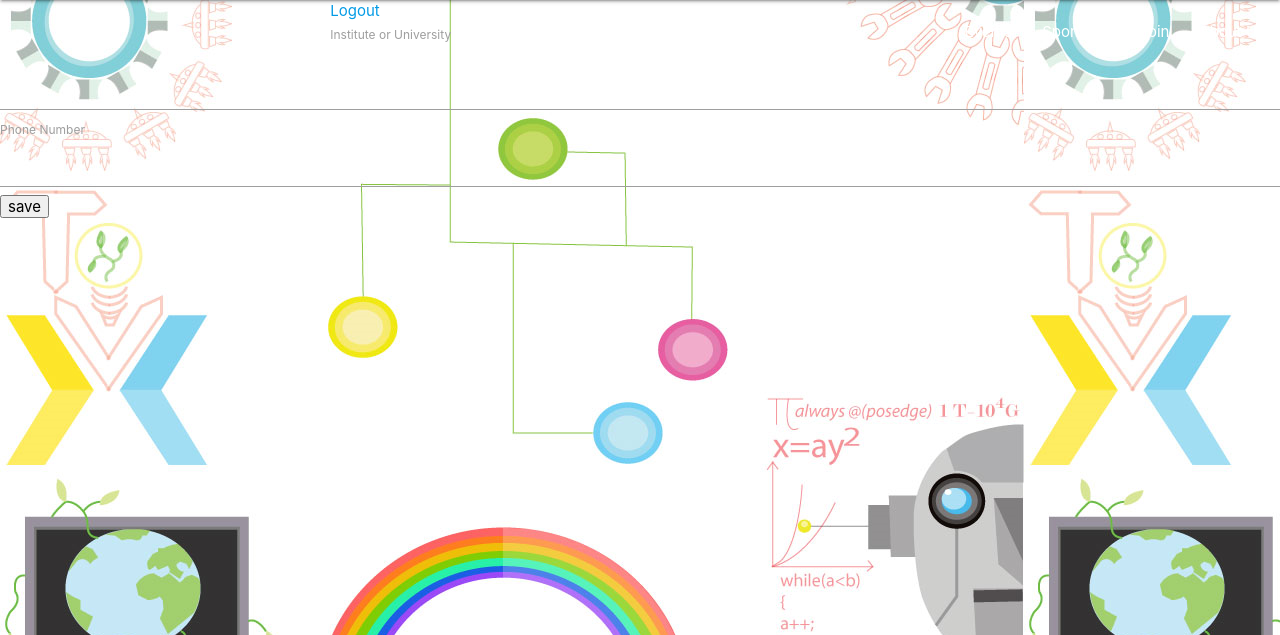
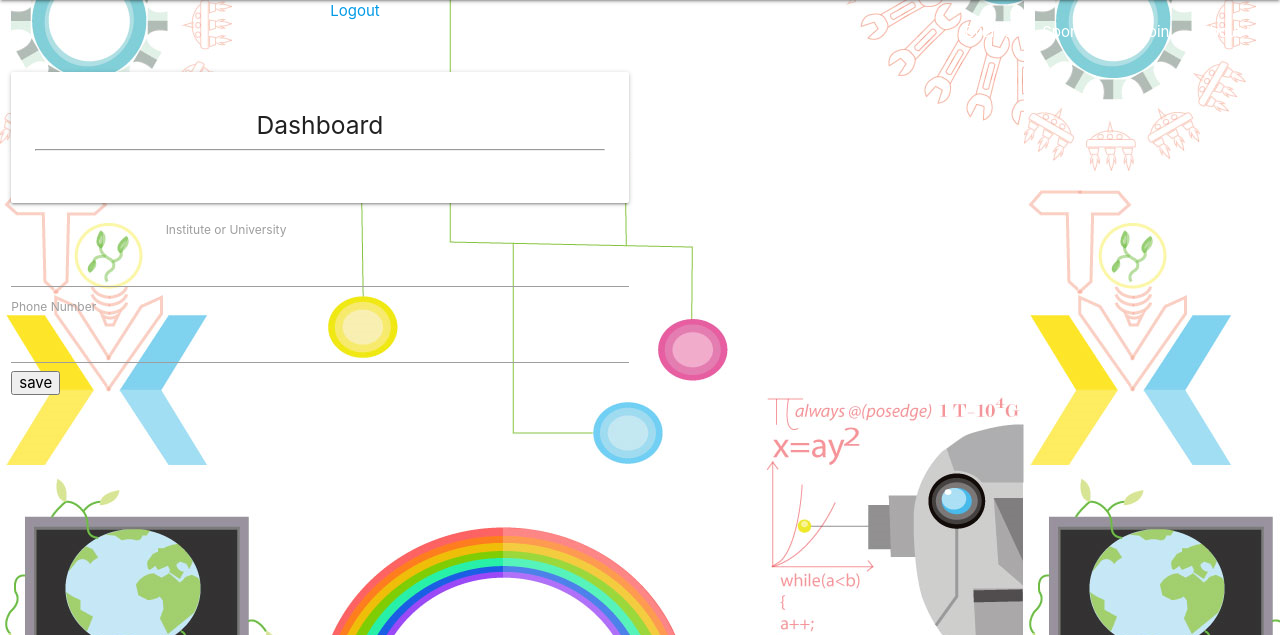
Before and after one commit to rajatgupta310198/Technovate, a Django app: page /dashboard/ in a window 1280 px wide. Shown: the part 64-699 px from the top of the page. Run offline with Django 3.2, Linux system fonts and the light colour scheme; a user stored in the database is signed in; some libraries are stand-ins or nearby versions.

Commit message:
Update dashboard.html

```diff
--- a/templates/dashboard.html
+++ b/templates/dashboard.html
@@ -4,13 +4,38 @@
 {% if status%}
   <p class="green-text"> {{ status }} </p>
 {% endif%}
-{% if messages %}
-   <div class="card-panel">
-    {% for message in messages %}
-      {{ message }}
-      {% endfor %}
+<div class="row">
+
+<div class="col l3"></div>
+<div class="col l6">
+  <div class="card-panel">
+    <span class="card-title center-align"><h5>Dashboard</h5></span>
+    <hr>
+   <div class="row">
+     <div class="col s12 m12 l4">
+       {% if full_name %}
+       <i class="material-icons medium ">account_circle</i>
+       <h6>{{ full_name }}</h6>
+       {% endif %}
+     </div>
+     <div class="col s12 m12 l4">
+       {% if phone_no %}
+       <i class="material-icons medium ">contact_phone</i>
+       <h6>{{ phone_no }}</h6>
+       {% endif %}
+     </div>
+     <div class="col s12 m12 l4">
+       {% if institute %}
+       <i class="material-icons medium ">work</i>
+       <h6>{{ institute }}</h6>
+       {% endif %}
+     </div>
    </div>
-{% else %}
+</div>
+<div class="col l3"></div>
+
+<div>
+{% if not full_name %}
   <form method="post" action="{% url 'UpdateProfile' %}">
       <label for="#institute_uni">Institute or University</label>
       <input type="text" name="institute_uni" id="institute_uni"/><br>
@@ -19,4 +44,5 @@
     <input type="submit" value="save"/>
   </form>
 {% endif %}
+</div>
 {% endblock %}
```
